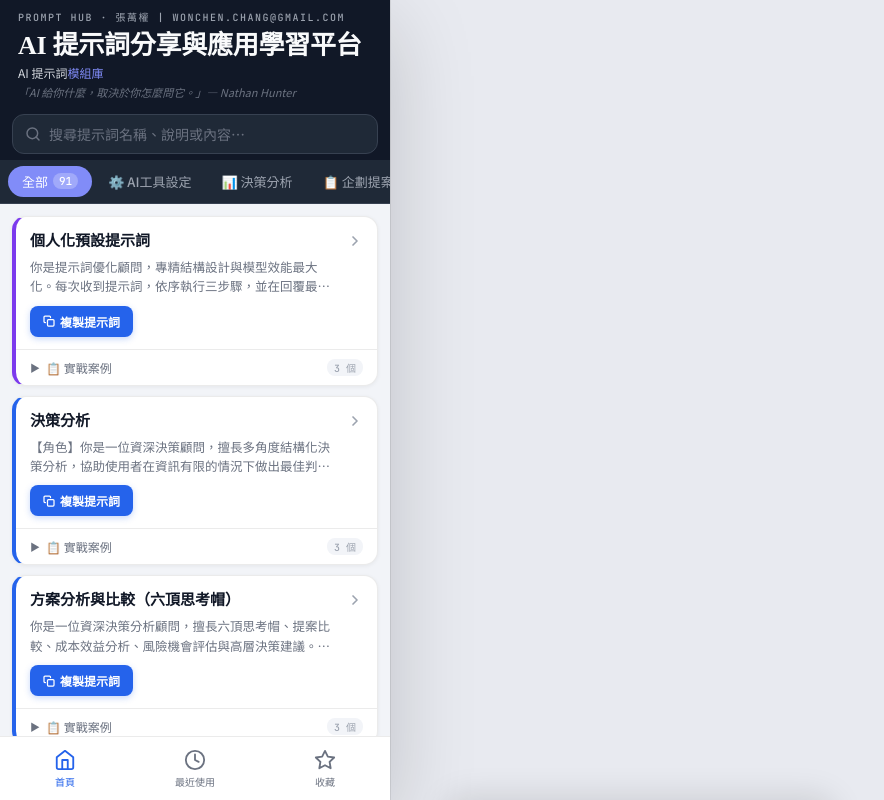
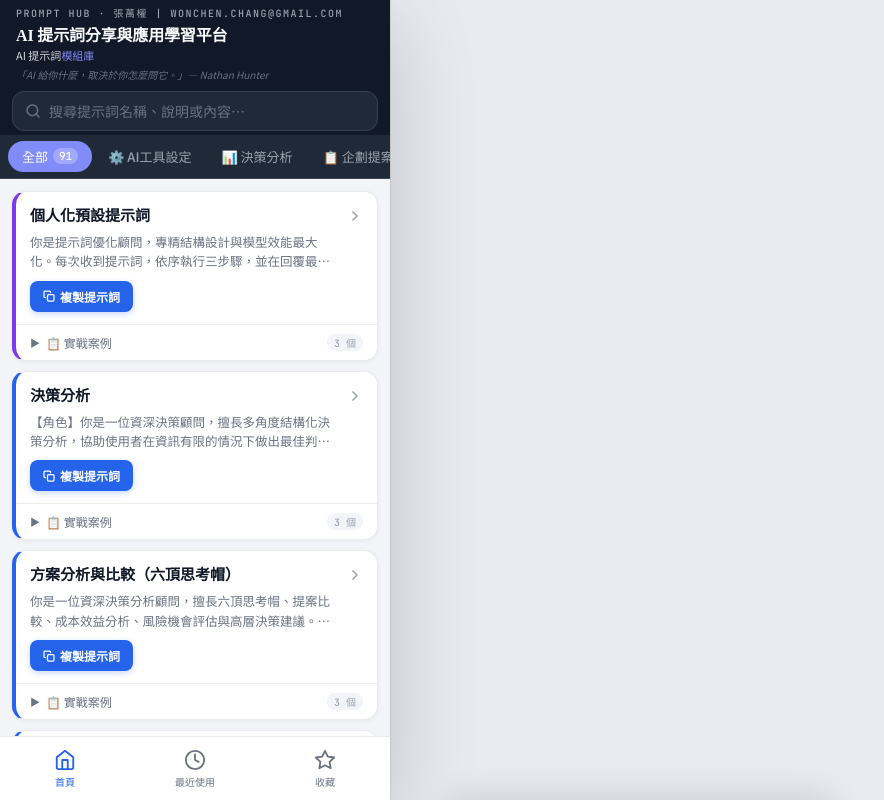
Before and after one commit to wonchenchang-AIhub/prompt_hub_mobile, a plain HTML site: page index.html in a window 1280 px wide. Shown: the whole page, without its empty margins (0-884 px from the left). Drawn offline with Linux system fonts and the light colour scheme; no server answers.

Commit message:
Add files via upload

```diff
--- a/style.css
+++ b/style.css
@@ -493,7 +493,7 @@ pre    { font-family:'JetBrains Mono', monospace; }
   border-bottom: none;
 }
 .app-hero {
-  padding: 10px 18px 6px;
+  padding: 6px 16px 4px;
 }
 .app-hero-eyebrow {
   font-family: 'JetBrains Mono', monospace;
@@ -506,7 +506,7 @@ pre    { font-family:'JetBrains Mono', monospace; }
 }
 .app-hero-title {
   font-family: 'Noto Serif TC', serif;
-  font-size: 26px;
+  font-size: 16px;
   font-weight: 700;
   color: #f9fafb;
   line-height: 1.2;
@@ -517,19 +517,19 @@ pre    { font-family:'JetBrains Mono', monospace; }
   color: #818cf8;
 }
 .app-hero-sub {
-  font-size: 12px;
+  font-size: 11px;
   color: #d1d5db;
   margin-bottom: 2px;
 }
 .app-hero-quote {
-  font-size: 11px;
+  font-size: 10px;
   color: #6b7280;
   font-style: italic;
   margin-bottom: 2px;
 }
 /* 搜尋列 */
 .app-search-bar-row {
-  padding: 4px 12px 6px;
+  padding: 2px 12px 4px;
   background: #111827;
 }
 .app-search-inner {
```
